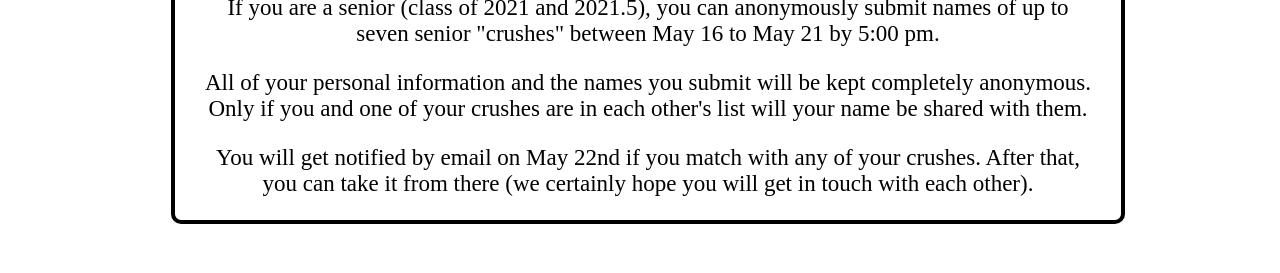
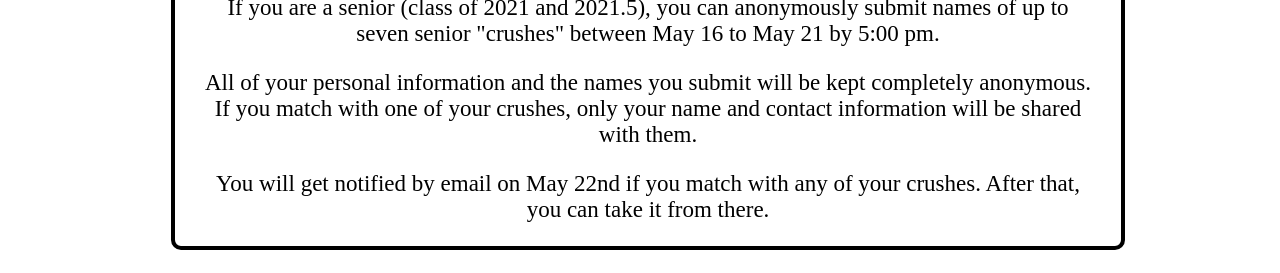
Before and after one commit to DavidGmidd/SeniorSeminarProject21, a Next.js app: page / in a window 1280 px wide. Shown: the part 1106-1379 px from the top of the page. Built offline with nearby package versions, Linux system fonts and the light colour scheme.

Commit message:
small edit to wording

```diff
--- a/src/pages/index.js
+++ b/src/pages/index.js
@@ -51,8 +51,8 @@ export default function Home() {
         <div className={styles.information} >
             <p>We're taking the long-lived tradition of Crush Lists and making it more accessible for seniors.</p>
             <p>If you are a senior (class of 2021 and 2021.5), you can anonymously submit names of up to seven senior "crushes" between May 16 to May 21 by 5:00 pm. </p>
-            <p> {/*Privacy is important to us, so */}All of your personal information and the names you submit will be kept completely anonymous. Only if you and one of your crushes are in each other's list will your name be shared with them. </p>
-            <p>You will get notified by email on May 22nd if you match with any of your crushes. After that, you can take it from there (we certainly hope you will get in touch with each other). </p>
+            <p> {/*Privacy is important to us, so */}All of your personal information and the names you submit will be kept completely anonymous. If you match with one of your crushes, only your name and contact information will be shared with them. </p>
+            <p>You will get notified by email on May 22nd if you match with any of your crushes. After that, you can take it from there. </p>
         </div>
         <div className={styles.buttonContainer}>
         </div>
```
